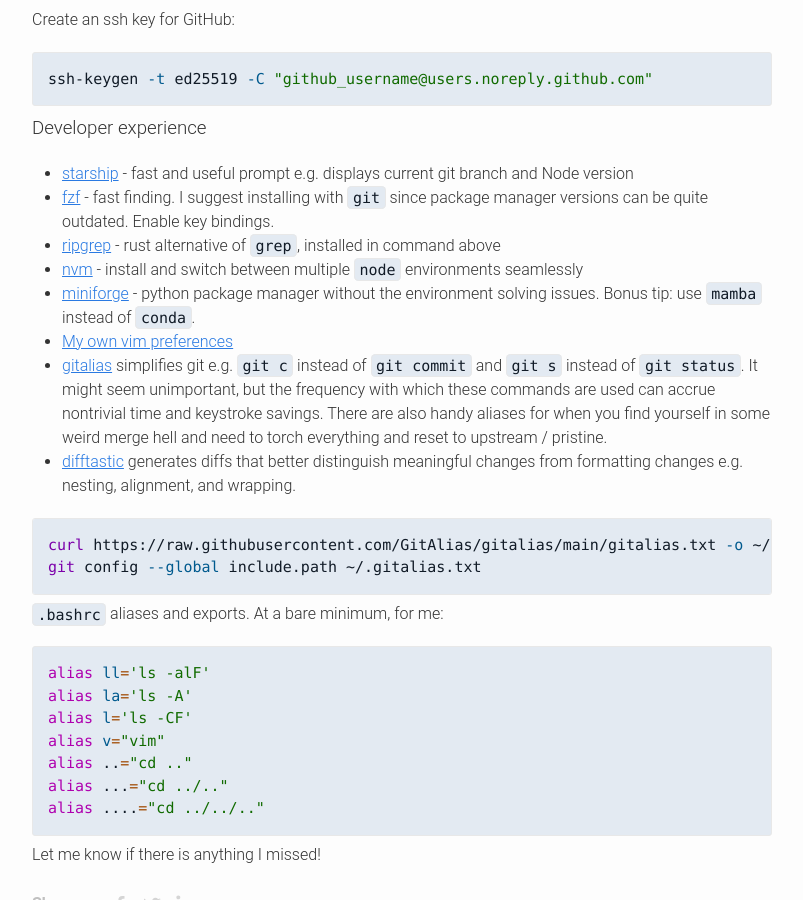
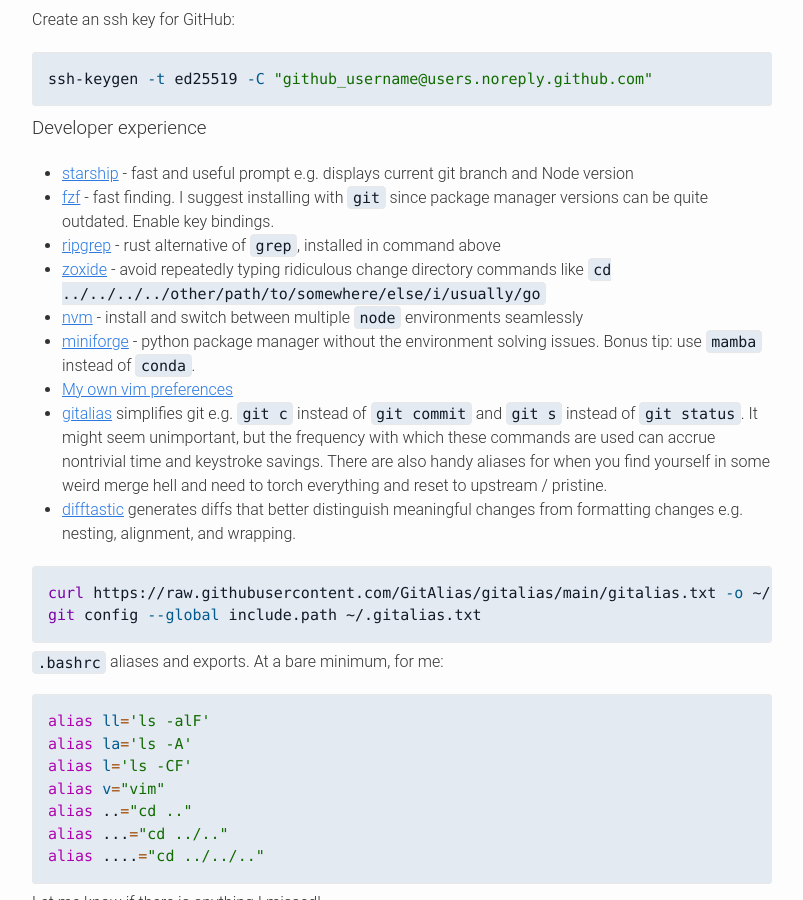
Before and after one commit to dcroote/dcroote.github.io, a Jekyll site: the page built from _posts/2023-11-21-configuring-a-new-laptop.md, in a window 1280 px wide and 900 px high, scrolled down 2039 px. Shown: the whole window, without its empty margins (238-1041 px from the left). Built offline with Jekyll 4.4.1, drawn with Linux system fonts in a browser that asks for light colours; some web fonts are replaced; some of the changed lines change nothing that is shown; some of the changed text lies outside the part shown.

Commit message:
feat: add zoxide to laptop configuration post

```diff
--- a/_posts/2023-11-21-configuring-a-new-laptop.md
+++ b/_posts/2023-11-21-configuring-a-new-laptop.md
@@ -4,7 +4,7 @@
 image: /images/configuring_laptop/laptop.webp
 image-alt: A sleek, modern laptop with a glossy screen, open on a minimalist desk. The desk is wooden, clean, and there's a small potted plant to the side. Soft, ambient lighting creates a cozy atmosphere. The laptop screen displays a vibrant wallpaper with abstract geometric shapes in blue and green hues. The scene suggests innovation, productivity, and modern technology. The background is softly blurred, emphasizing the laptop and the work environment.
 comments: false
-last_modified_at: 2024-04-21 14:15:00 -0700
+last_modified_at: 2025-08-25 21:55:00 -0700
 ---
 
 This post is mostly for my future self, but others may find it useful. It assumes a Windows machine (😱), with most development work done in WSL 2.
@@ -83,6 +83,7 @@
 - [starship](https://starship.rs/) - fast and useful prompt e.g. displays current git branch and Node version
 - [fzf](https://github.com/junegunn/fzf) - fast finding. I suggest installing with `git` since package manager versions can be quite outdated. Enable key bindings.
 - [ripgrep](https://github.com/BurntSushi/ripgrep) - rust alternative of `grep`, installed in command above
+- [zoxide](https://github.com/ajeetdsouza/zoxide) - avoid repeatedly typing ridiculous change directory commands like `cd ../../../../other/path/to/somewhere/else/i/usually/go`
 - [nvm](https://github.com/nvm-sh/nvm) - install and switch between multiple `node` environments seamlessly
 - [miniforge](https://github.com/conda-forge/miniforge) - python package manager without the environment solving issues. Bonus tip: use `mamba` instead of `conda`.
 - [My own vim preferences](https://github.com/dcroote/vimrc)
```
